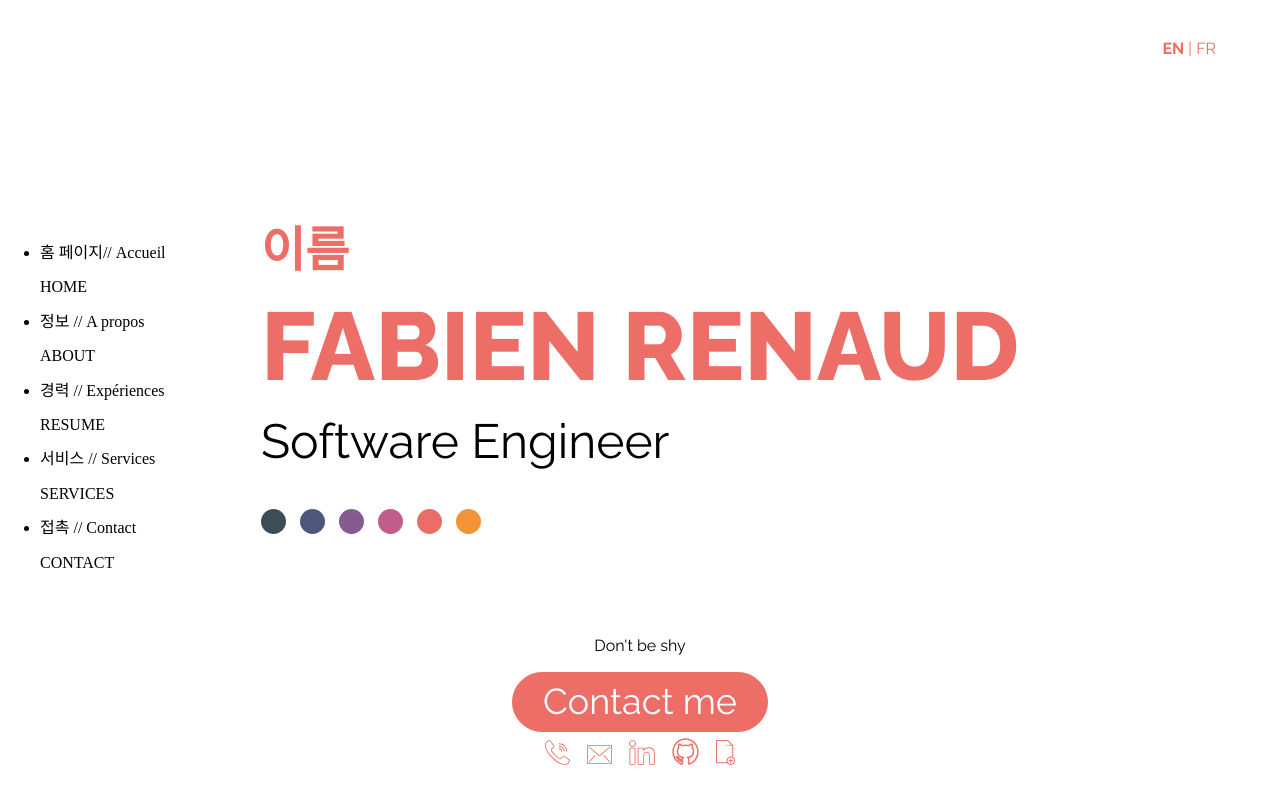
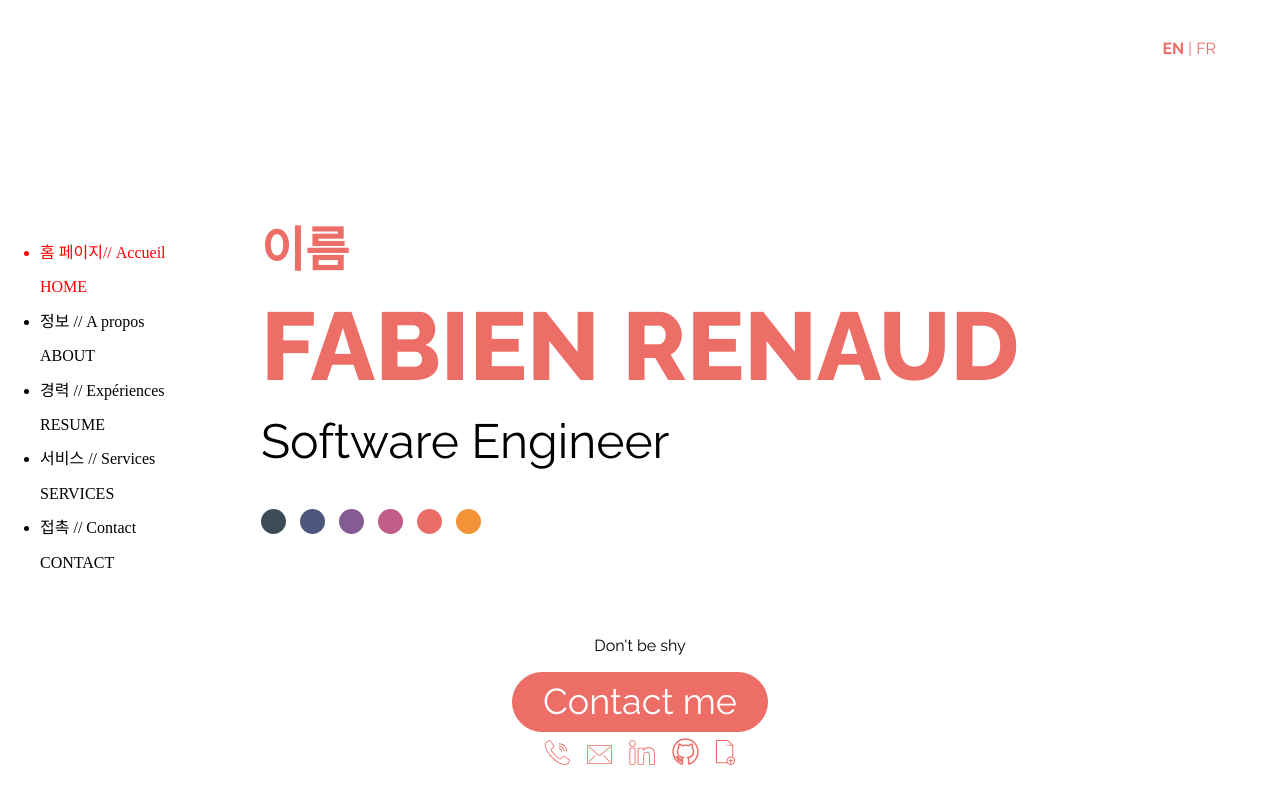
Before and after one commit to pboucher44/training-fabien-portfolio, a website: page index.html in a window 1280 px wide. Shown: the top 800 px of the page. Drawn offline with Linux system fonts and the light colour scheme.

Commit message:
Adding menu animation

```diff
--- a/index.html
+++ b/index.html
@@ -4,29 +4,28 @@
     <title>Portfolio Fabien</title>
     <link rel="stylesheet" href="public/css/normalize.css" />
     <link rel="stylesheet" href="public/css/style.css" />
-    <script src="script.js"></script>
   </head>
   <body>
     <header>
       <nav>
         <ul>
-          <li>
+          <li id="menu-home">
             <p>홈 페이지// Accueil</p>
             HOME
           </li>
-          <li>
+          <li id="menu-about">
             <p>정보 // A propos</p>
             ABOUT
           </li>
-          <li>
+          <li id="menu-resume">
             <p>경력 // Expériences</p>
             RESUME
           </li>
-          <li>
+          <li id="menu-services">
             <p>서비스 // Services</p>
             SERVICES
           </li>
-          <li>
+          <li id="menu-contact">
             <p>접촉 // Contact</p>
             CONTACT
           </li>
@@ -143,5 +142,6 @@
       </section>
     </main>
     <footer></footer>
+    <script src="script.js"></script>
   </body>
 </html>
--- a/sass/base/base.scss
+++ b/sass/base/base.scss
@@ -3,6 +3,12 @@ main {
 
     font-family: Raleway;
     font-style: normal;
+}
+
+nav {
+    .active {
+        color: red;
+    }
 }
 
 section {
--- a/script.js
+++ b/script.js
@@ -0,0 +1,32 @@
+const MENU_HOME = document.getElementById('menu-home');
+const MENU_ABOUT = document.getElementById('menu-about');
+const MENU_RESUME = document.getElementById('menu-resume');
+const MENU_SERVICES = document.getElementById('menu-services');
+const MENU_CONTACT = document.getElementById('menu-contact');
+
+window.addEventListener('scroll', (elem) => {
+    let pourcentageScroll = window.scrollY * 100 / window.innerHeight;
+    calculActiveMenu(pourcentageScroll);
+})
+
+function calculActiveMenu(pourcentageScroll) {
+    MENU_HOME.classList.remove('active');
+    MENU_ABOUT.classList.remove('active');
+    MENU_RESUME.classList.remove('active');
+    MENU_SERVICES.classList.remove('active');
+    MENU_CONTACT.classList.remove('active');
+
+    if (pourcentageScroll < 100) {
+        return MENU_HOME.classList.add('active');
+    }
+    if (pourcentageScroll < 200) {
+        return MENU_ABOUT.classList.add('active');
+    }
+    if (pourcentageScroll < 300) {
+        return MENU_RESUME.classList.add('active');
+    }
+    if (pourcentageScroll < 400) {
+        return MENU_SERVICES.classList.add('active');
+    }
+    return MENU_CONTACT.classList.add('active');
+}
```
Also changed, not shown: public/css/style.css, 1 other file.
